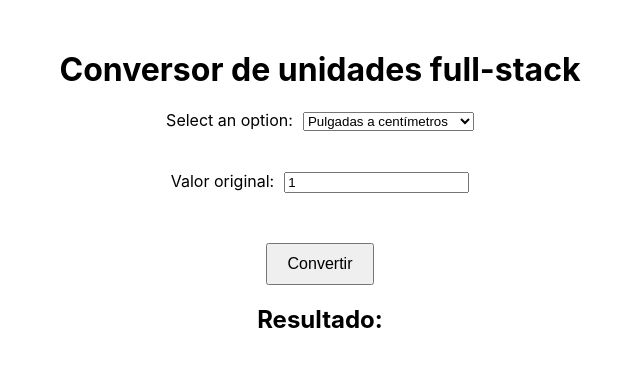
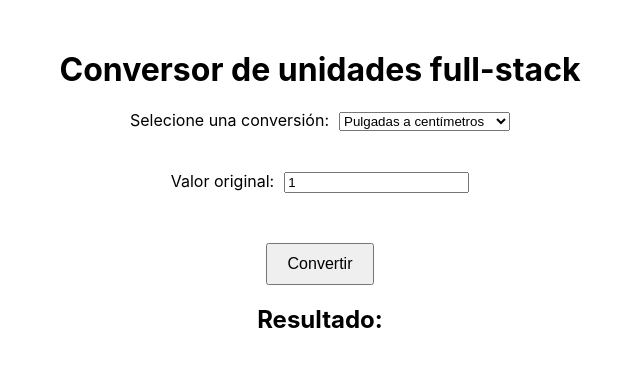
Before and after one commit to agustin-bit/calculator_front, a React (Create React App) app: page / in a window 1280 px wide. Shown: the top 366 px of the page, without its empty margins (320-960 px from the left). Built offline with nearby package versions, Linux system fonts and the light colour scheme.

Commit message:
Change yaml files

```diff
--- a/src/App.js
+++ b/src/App.js
@@ -32,7 +32,7 @@ function App() {
       <h1>Conversor de unidades full-stack</h1>
       <form onSubmit={handleSubmit}>
         <label>
-          Select an option:
+          Selecione una conversión:
           <select
             value={selectedOption}
             onChange={(e) => setSelectedOption(e.target.value)}
```
